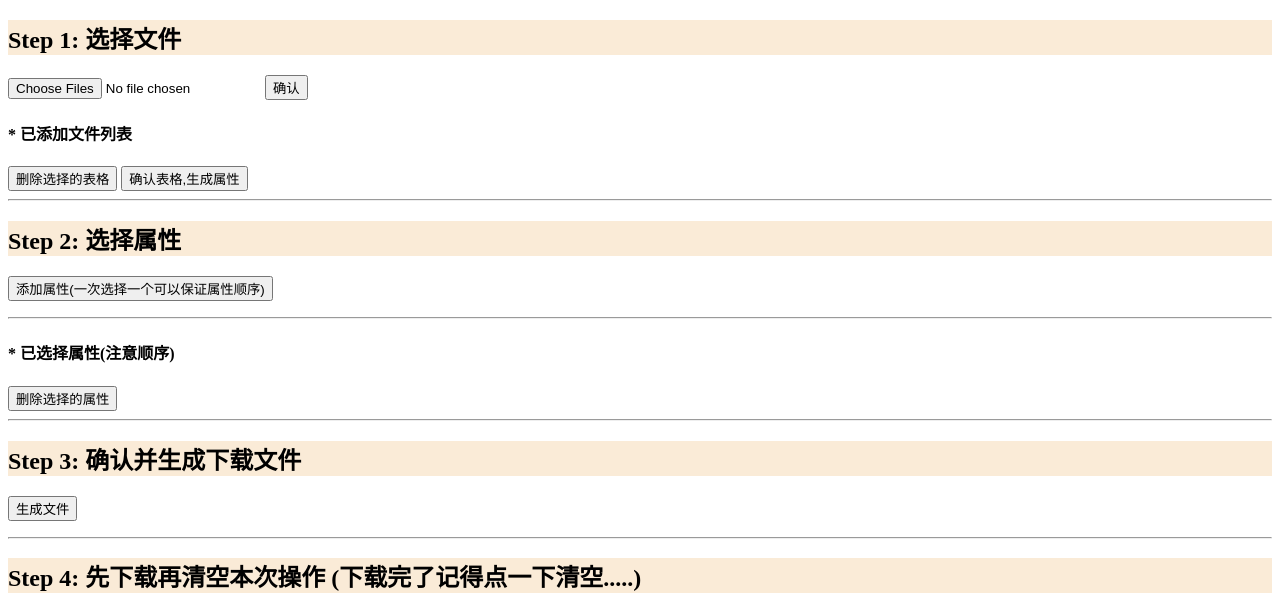
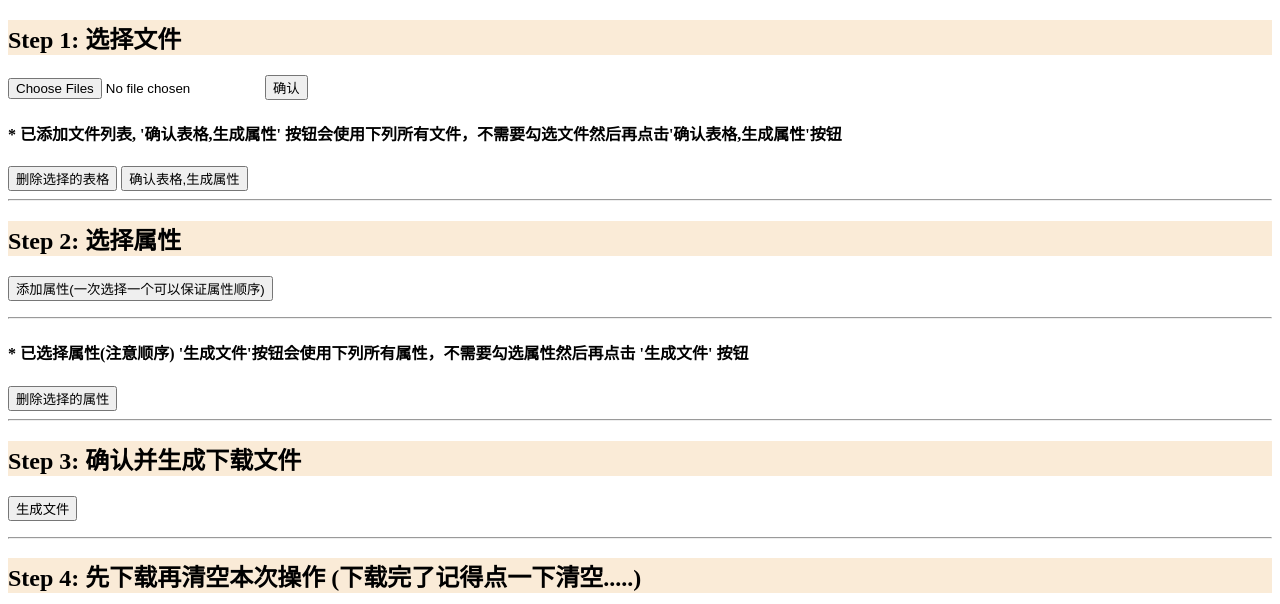
Before and after one commit to haduoken/web_excel, a Flask app: page / in a window 1280 px wide. Shown: the top 604 px of the page. Run offline with Flask 2, Linux system fonts and the light colour scheme; some libraries are stand-ins or nearby versions.

Commit message:
add more

```diff
--- a/templates/index.html
+++ b/templates/index.html
@@ -19,7 +19,7 @@
         <input type="submit" name="insert" value="确认">
     </form>
 
-    <h4>   * 已添加文件列表</h4>
+    <h4>   * 已添加文件列表,  '确认表格,生成属性' 按钮会使用下列所有文件，不需要勾选文件然后再点击'确认表格,生成属性'按钮</h4>
     <form method="post" action="index">
     {% for item in files %}
         <p>
@@ -42,7 +42,7 @@
     </form>
 
     <hr>
-    <h4>   * 已选择属性(注意顺序)</h4>
+    <h4>   * 已选择属性(注意顺序) '生成文件'按钮会使用下列所有属性，不需要勾选属性然后再点击 '生成文件' 按钮 </h4>
     <form method="post" action="index">
 
     {% for item in use_keys %}
@@ -72,7 +72,7 @@
         <input type="submit" name="clear" value="清除文件"/>
     </p>
     </form>
-    <script src="/static/js/jquery-3.4.1.min.js"></script>
+{#    <script src="/static/js/jquery-3.4.1.min.js"></script>#}
 
 
 </body>
```
